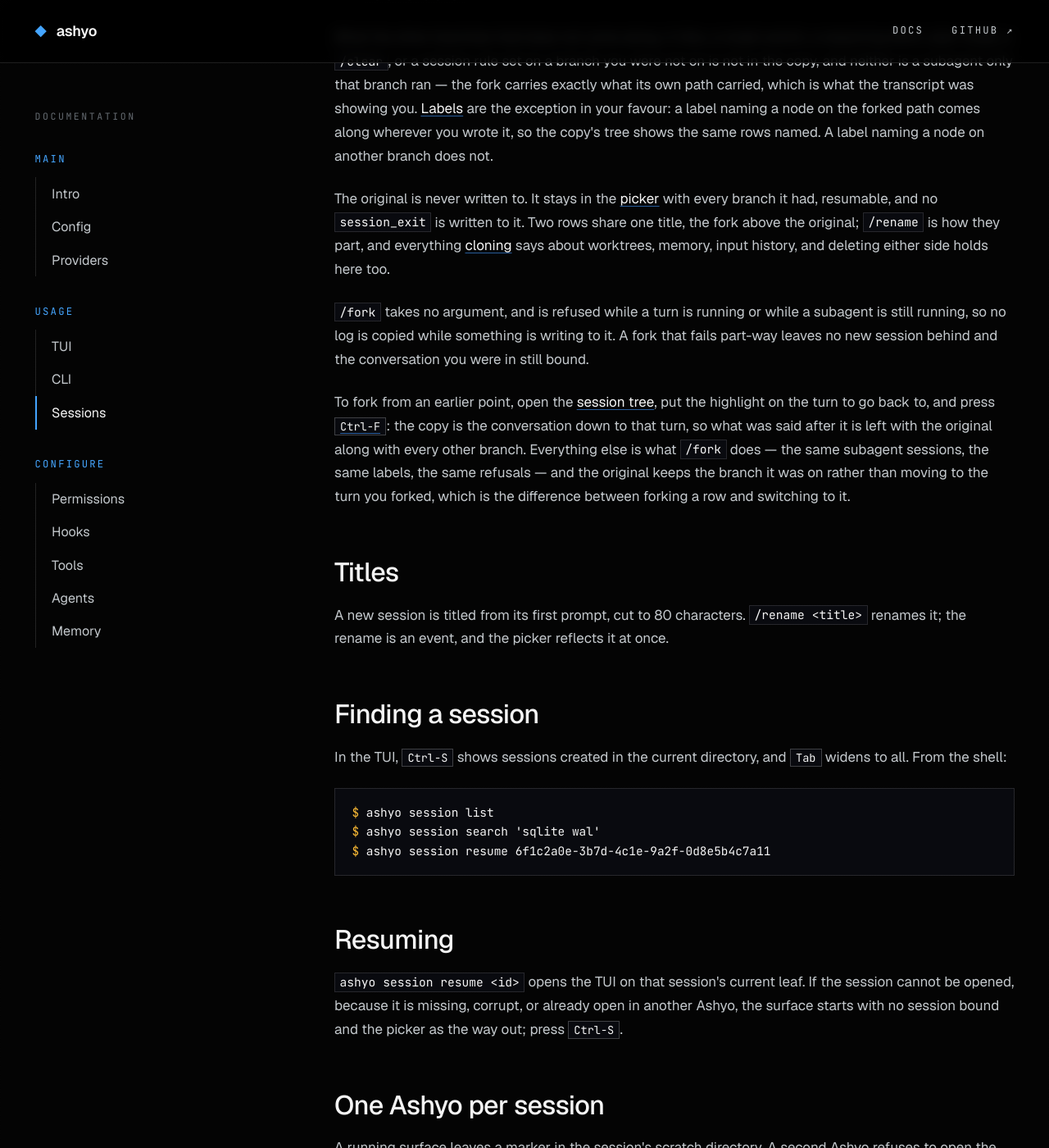
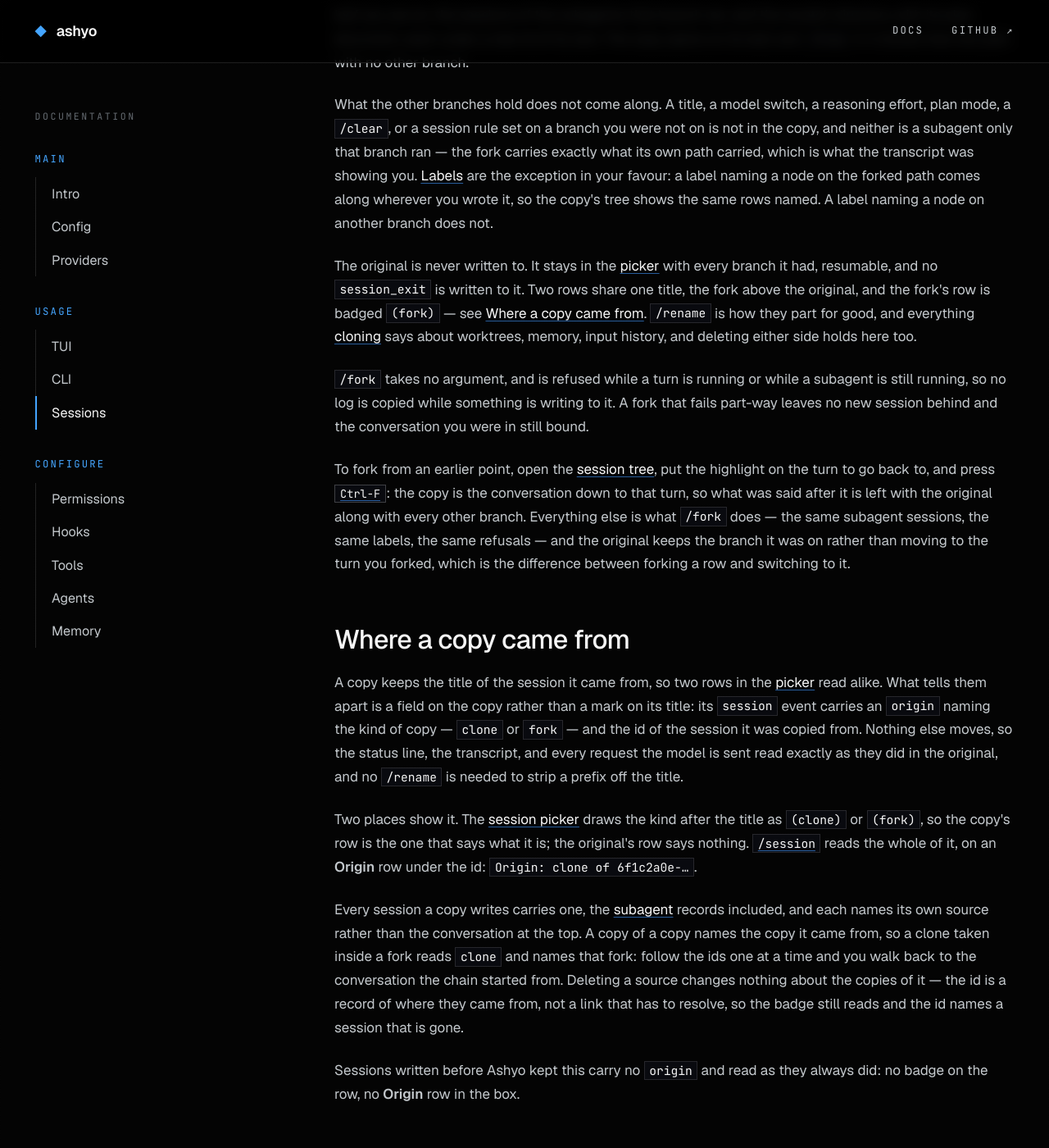
Before and after one commit to ashyo-ai/ashyo-ai.github.io, a Jekyll site: the page built from sessions.html, in a window 1280 px wide and 1400 px high, scrolled down 3497 px. Shown: the whole window at 82% size. Built offline with Jekyll 4.4.1, drawn with Linux system fonts in a browser that asks for light colours; some of the changed text lies outside the part shown.

Commit message:
Copies Say What They Are: the origin field, the picker badge, and the Origin row

```diff
--- a/sessions.html
+++ b/sessions.html
@@ -18,7 +18,7 @@
 <p>Every event has an id and a parent id. The event types are:</p>
 <table>
 <tr><th>Type</th><th>Meaning</th></tr>
-<tr><td><code>session</code></td><td>The root: creation time, directory, surface.</td></tr>
+<tr><td><code>session</code></td><td>The root: creation time, directory, surface. On a session made by <code><a href="#cloning">/clone</a></code> or <code><a href="#forking">/fork</a></code> it also carries an <code>origin</code> — which kind of copy it was, and the id of the session it was copied from. See <a href="#copy-origin">Where a copy came from</a>.</td></tr>
 <tr><td><code>message</code></td><td>A user or model message, or a tool call and its result, stored as the provider produced it. A model message also carries the token usage its provider reported for it, which is what the <a href="tui.html#session-box">session box</a> adds up, and a <code>timing</code> beside it — how long the provider took to its first output and to the finished answer, measured here rather than reported by anyone. That is what the <a href="tui.html#model-picker">model picker</a>'s speed columns are read from, across every session you have. A message recorded before Ashyo kept either carries neither.</td></tr>
 <tr><td><code>custom</code></td><td>A harness record on the path, such as a tool call's lifecycle.</td></tr>
 <tr><td><code>session_title</code></td><td>A rename.</td></tr>
@@ -41,7 +41,7 @@
 
 <h2 id="cloning">Cloning</h2>
 <p><code>/clone</code> takes a copy of the whole conversation and carries on in it. Everything is copied: the log, the scratch directory with its plan document, and the session of every subagent the conversation ran, each under a new id of its own. The copy opens on the branch the original was on, under the same title, with the same model, reasoning effort, mode, and session rules, and the pane shows exactly what it was showing a moment before — only the status line's <code>session</code> field changes, to the copy's id.</p>
-<p>The original is never written to. It stays in the <a href="#picker">picker</a>, resumable, with everything it had, and no <code>session_exit</code> is written to it: the surface lets it go rather than closing it. Two rows now share one title, the copy above the original; <code>/rename</code> is how they part.</p>
+<p>The original is never written to. It stays in the <a href="#picker">picker</a>, resumable, with everything it had, and no <code>session_exit</code> is written to it: the surface lets it go rather than closing it. Two rows now share one title, the copy above the original, and the copy's row is badged <code>(clone)</code> so you can tell which is which — see <a href="#copy-origin">Where a copy came from</a>. <code>/rename</code> is how they part for good.</p>
 <p>The two share nothing afterwards. Turns you take in the copy are recorded under the copy, turns you take in the original stay in the original, and deleting either leaves the other whole, its subagent records included.</p>
 <p>Three things do not travel. A mutable <a href="agents.html">subagent</a>'s worktree is git state rather than a session file, so it is not copied and stays with the conversation that made it, which is where you clean it up; the copy's own <code>subagent_start</code> and <code>subagent_result</code> events still name it. <a href="memory.html">Memory</a> is global, so nothing is copied there and the turns the original already consolidated are not consolidated again. Input history belongs to the project rather than the session, so a clone changes nothing about what the composer recalls.</p>
 <p><code>/clone</code> takes no argument, and is refused while a turn is running or while a subagent is still running, so no log is copied while something is writing to it. A clone that fails part-way leaves no new session behind and the conversation you were in still bound.</p>
@@ -49,9 +49,15 @@
 <h2 id="forking">Forking</h2>
 <p><code>/fork</code> takes a copy of the branch you are on and carries on in it. Where <code>/clone</code> copies the whole conversation, a fork copies one path through it: everything from the start of the conversation down to the leaf you are on, the sessions of the subagents that branch ran, and the scratch directory with its plan document, each under a new id of its own. The copy opens on its leaf, and <code>/tree</code> in it shows that one path with no other branch.</p>
 <p>What the other branches hold does not come along. A title, a model switch, a reasoning effort, plan mode, a <code>/clear</code>, or a session rule set on a branch you were not on is not in the copy, and neither is a subagent only that branch ran — the fork carries exactly what its own path carried, which is what the transcript was showing you. <a href="tui.html#tree-labels">Labels</a> are the exception in your favour: a label naming a node on the forked path comes along wherever you wrote it, so the copy's tree shows the same rows named. A label naming a node on another branch does not.</p>
-<p>The original is never written to. It stays in the <a href="#picker">picker</a> with every branch it had, resumable, and no <code>session_exit</code> is written to it. Two rows share one title, the fork above the original; <code>/rename</code> is how they part, and everything <a href="#cloning">cloning</a> says about worktrees, memory, input history, and deleting either side holds here too.</p>
+<p>The original is never written to. It stays in the <a href="#picker">picker</a> with every branch it had, resumable, and no <code>session_exit</code> is written to it. Two rows share one title, the fork above the original, and the fork's row is badged <code>(fork)</code> — see <a href="#copy-origin">Where a copy came from</a>. <code>/rename</code> is how they part for good, and everything <a href="#cloning">cloning</a> says about worktrees, memory, input history, and deleting either side holds here too.</p>
 <p><code>/fork</code> takes no argument, and is refused while a turn is running or while a subagent is still running, so no log is copied while something is writing to it. A fork that fails part-way leaves no new session behind and the conversation you were in still bound.</p>
 <p>To fork from an earlier point, open the <a href="tui.html#session-tree">session tree</a>, put the highlight on the turn to go back to, and press <kbd><a href="tui.html#tree-fork">Ctrl-F</a></kbd>: the copy is the conversation down to that turn, so what was said after it is left with the original along with every other branch. Everything else is what <code>/fork</code> does — the same subagent sessions, the same labels, the same refusals — and the original keeps the branch it was on rather than moving to the turn you forked, which is the difference between forking a row and switching to it.</p>
+
+<h2 id="copy-origin">Where a copy came from</h2>
+<p>A copy keeps the title of the session it came from, so two rows in the <a href="#picker">picker</a> read alike. What tells them apart is a field on the copy rather than a mark on its title: its <code>session</code> event carries an <code>origin</code> naming the kind of copy — <code>clone</code> or <code>fork</code> — and the id of the session it was copied from. Nothing else moves, so the status line, the transcript, and every request the model is sent read exactly as they did in the original, and no <code>/rename</code> is needed to strip a prefix off the title.</p>
+<p>Two places show it. The <a href="tui.html#session-picker">session picker</a> draws the kind after the title as <code>(clone)</code> or <code>(fork)</code>, so the copy's row is the one that says what it is; the original's row says nothing. <code><a href="tui.html#session-box">/session</a></code> reads the whole of it, on an <b>Origin</b> row under the id: <code>Origin: clone of 6f1c2a0e-…</code>.</p>
+<p>Every session a copy writes carries one, the <a href="agents.html#subagents">subagent</a> records included, and each names its own source rather than the conversation at the top. A copy of a copy names the copy it came from, so a clone taken inside a fork reads <code>clone</code> and names that fork: follow the ids one at a time and you walk back to the conversation the chain started from. Deleting a source changes nothing about the copies of it — the id is a record of where they came from, not a link that has to resolve, so the badge still reads and the id names a session that is gone.</p>
+<p>Sessions written before Ashyo kept this carry no <code>origin</code> and read as they always did: no badge on the row, no <b>Origin</b> row in the box.</p>
 
 <h2 id="titles">Titles</h2>
 <p>A new session is titled from its first prompt, cut to 80 characters. <code>/rename &lt;title&gt;</code> renames it; the rename is an event, and the picker reflects it at once.</p>
--- a/tui.html
+++ b/tui.html
@@ -178,15 +178,16 @@
 <p id="tree-labels"><kbd>Ctrl-L</kbd> names the highlighted row. The box's title turns into a prompt, you type the name, and <kbd>Enter</kbd> saves it: the row then reads <code>• [fix-crash] user: Crash on startup</code>, the label in square brackets between the <code>•</code> and what the node is, in the color of whoever spoke. <kbd>Esc</kbd> leaves the prompt with nothing saved and the row as it was, and so does an <kbd>Enter</kbd> with nothing typed. The prompt owns every key while it is open: the letters go to the label, not to the search, and <kbd>Tab</kbd> and the arrows do nothing until it closes. Labelling a row again replaces its label.</p>
 <p>A label is saved in the session, so it is there after a restart, and it belongs to the node rather than to the branch you were on: every branch that runs through that node shows it. It is an annotation and nothing more — it starts no branch, appears in no transcript, and is in no request to the model — so the conversation is exactly what it was before you wrote one. <kbd>Tab</kbd> reaches <b>labels-only</b> after <b>no tools</b> — four presses from <b>all</b>, since the cycle only goes forward — and it lists what you have named with the rows above each of them. Typing a label's text finds its row in any view that shows that row: the view and the search compose here as everywhere, so a labelled row the model sent is found by its label in <b>all</b> and in <b>assistant-only</b>, and not in <b>user-only</b>, which is showing what you sent.</p>
 <h3 id="session-picker">Session picker</h3>
-<p><kbd>Ctrl-S</kbd>, or <code>/resume</code>, lists sessions created in this project directory. <kbd>Tab</kbd> widens to every session and back. Rows show the title, or the id for an untitled session, and mark an empty one with <code>(empty)</code> after the title, in <a href="#themes">muted</a> on every row. The highlighted row reads as a row of the <a href="#completion">completion dock</a>: a <code>❯</code> in the <a href="#themes">accent</a> color at the box's left edge, and the name beside it in the accent too. Opening a session from another project is allowed; the workspace follows the session.</p>
+<p><kbd>Ctrl-S</kbd>, or <code>/resume</code>, lists sessions created in this project directory. <kbd>Tab</kbd> widens to every session and back. Rows show the title, or the id for an untitled session, and carry up to two notes after it, in <a href="#themes">muted</a> on every row: <code>(clone)</code> or <code>(fork)</code> on a session made by <code><a href="sessions.html#cloning">/clone</a></code> or <code><a href="sessions.html#forking">/fork</a></code>, which is what tells a copy from the original it shares a title with, and <code>(empty)</code> on one holding no turn at all. A row that is both reads <code>the title (clone) (empty)</code>: the badge says what the row is, the note after it what opening it would give you. The badge names the kind and not the id it was copied from — that is one <code><a href="#session-box">/session</a></code> away, and this is a list you scan. See <a href="sessions.html#copy-origin">Where a copy came from</a>. The highlighted row reads as a row of the <a href="#completion">completion dock</a>: a <code>❯</code> in the <a href="#themes">accent</a> color at the box's left edge, and the name beside it in the accent too. Opening a session from another project is allowed; the workspace follows the session.</p>
 <h3 id="settings">Settings</h3>
 <p><code>/settings</code> covers the whole terminal with one box: the categories on the left, the selected category's rows on the right, two rows describing the highlighted row below them, and the keys you have across the bottom. <kbd>←</kbd> and <kbd>→</kbd> move between the two lists, <kbd>↑</kbd> and <kbd>↓</kbd> move within the one that has the highlight and scroll it at the edges, the wheel scrolls whichever list the pointer is over, and <kbd>PageUp</kbd> and <kbd>PageDown</kbd> move the list holding the highlight by a window. Neither the wheel nor a page moves a highlight here, so scrolling previews no theme and replaces no category's rows; each list carries a <a href="#scrolling">scrollbar</a> once it holds more rows than fit. Moving to another category puts the highlight on its first row. <kbd>Esc</kbd> closes it and gives back the transcript, the composer, and the status line exactly as they were.</p>
 <p>The categories are <code>Appearance</code> and <code>Model</code>. <b>Theme</b>, the first row under <code>Appearance</code>, is the one row wired to a setting so far; the rest are placeholders that change nothing, and the settings behind them still live in the <a href="config.html">config files</a>.</p>
 <p>The <b>Theme</b> row shows the <a href="#themes">theme</a> you are running. <kbd>Enter</kbd> on it replaces the rows with every theme you have, built in and your own, sorted by name with the one in force highlighted. <kbd>↑</kbd> and <kbd>↓</kbd> redraw the whole screen in the highlighted theme, so you see a theme before you keep it; <kbd>Enter</kbd> keeps it, and <kbd>Esc</kbd> puts back the theme you came in with and returns to the rows without saving anything.</p>
 <p>Keeping a theme writes its name into your global config file as <code><a href="config.html#schema">tui.theme.dark</a></code> or <code>tui.theme.light</code>, whichever kind of terminal you are on, and it reaches the screen through the same once-a-second check that notices an edit you make in an editor — there is one path by which a theme takes effect, and the settings screen uses it. The write moves that one value and nothing else: your formatting, your key order, and keys Ashyo has never heard of all come back byte for byte. If the <a href="config.html">project's config file</a> names a theme, that is the theme the row shows and the theme you keep seeing — the row says it comes from the project — and your choice still goes into your global file, in force wherever the project's is not. If the file cannot be written, the theme you chose stays for the rest of the session and the status line's <code>config:</code> field says why it was not saved.</p>
 <h3 id="session-box">Session</h3>
-<p><code>/session</code> puts a box over the transcript with four things in it: this session's id, the provider your next turn would run on, what the branch you are on holds, and what it has cost.</p>
+<p><code>/session</code> puts a box over the transcript with four things in it: this session's id and where it was copied from, the provider your next turn would run on, what the branch you are on holds, and what it has cost.</p>
 <pre>ID: 6f1c2a0e-3b7d-4c1e-9a2f-0d8e5b4c7a11
+Origin: clone of 2b9d41f7-8c05-4a63-b1de-77e0c3a95f42
 
 Provider
 Name: openai-codex
@@ -208,6 +209,7 @@
 Output: 89,220
 Cache Read: 10,162,048
 Total: 10,671,038</pre>
+<p><b>Origin</b> is the row under the id, and it is there only on a session made by <code><a href="sessions.html#cloning">/clone</a></code> or <code><a href="sessions.html#forking">/fork</a></code>: which kind of copy it was, and the id of the session it was copied from. A session you started rather than copied has no such row. The id is what <code><a href="cli.html#session">ashyo session resume</a></code> takes, so it is one command back to the source — and a copy of a copy names the copy it came from, so following the ids walks the chain back to the conversation it started from. See <a href="sessions.html#copy-origin">Where a copy came from</a>.</p>
 <p><b>Provider</b> is the model the next turn would run on: the one the status line's <code>model</code> field shows, which is the <code>/model</code> pin on this branch or the first entry of the <a href="config.html#schema">role</a>. The provider reports its own API, credential type, and endpoint, so the box never guesses at them — both <a href="providers.html">providers</a> speak the OpenAI Responses API, <code>openai-codex</code> authenticates with an <code>oauth</code> credential and <code>openrouter</code> with an <code>api_key</code>, and the endpoint is the URL the request is posted to. A model reference no provider answers to is named on the two rows it can fill and stops there, and with no model configured at all both of them read <code>none</code>.</p>
 <p><b>Messages</b> counts the branch you are on, from the start of the session down to the leaf, across any <code><a href="#commands">/clear</a></code> on it: a clear moves where the model starts reading and deletes nothing. <b>User</b> is the messages you typed, steers included; <b>Assistant</b> is the model's messages, one per provider pass; <b>Tool Calls</b> is the calls those messages asked for; <b>Tool Results</b> is the outputs sent back for them; <b>Advisor</b> is the <a href="agents.html#advisor">advisor</a> outputs put into the model's input. <b>Total</b> is the five added.</p>
 <p><b>Tokens</b> sums the same branch. Every answer records the usage its provider returned with it, in the session, so the numbers are there after a restart rather than starting again at zero. <b>Input</b> is the input tokens the provider did not serve from its cache and <b>Cache Read</b> is the ones it did, so the four rows add up and a cached turn reads as the cheap turn it was; <b>Output</b> counts reasoning tokens too; <b>Total</b> is the provider's own total. An answer recorded before Ashyo kept usage, or by a provider that returned none, counts as zero. The advisor's tokens are not in here — they are the status line's <code><a href="#status-line">usage</a></code> field — and a <a href="agents.html#subagents">subagent</a>'s session has its own.</p>
```
